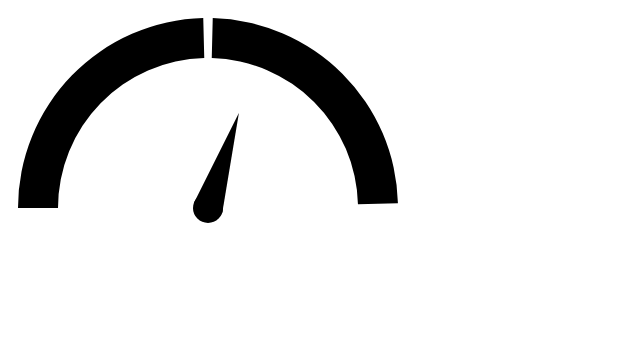
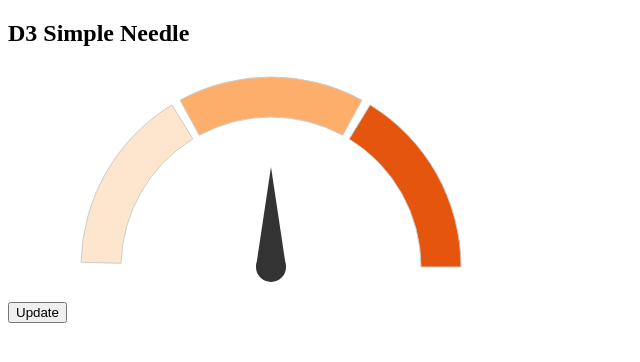
Before and after one commit to antoinebeland/d3-simple-gauge, a website: page example/index.html in a window 1280 px wide. Shown: the whole page, without its empty margins (0-640 px from the left). Drawn offline with nearby package versions, Linux system fonts and the light colour scheme; files that its build step writes are made by us from their sources.

Commit message:
Corrected bug with the needle transition. Added new options to initialize the gauge. Added section on the CSS classes in the README file.

```diff
--- a/example/index.html
+++ b/example/index.html
@@ -5,24 +5,64 @@
   <title>Example | D3 Simple Gauge</title>
   <style>
     svg {
+      height: 250px;
       width: 400px;
-      height: 250px;
+    }
+
+    /* Stroke color for the groups */
+    .arc {
+      stroke: #ccc;
+    }
+
+    /* Fill color for the first group */
+    .chart-color1 {
+      fill: #fee6ce;
+    }
+
+    /* Fill color for the second group */
+    .chart-color2 {
+      fill: #fdae6b;
+    }
+
+    /* Fill color for the third group */
+    .chart-color3 {
+      fill: #e6550d;
+    }
+
+    /* Fill color for the needle */
+    .needle,
+    .needle-center {
+      fill: #333;
     }
   </style>
 </head>
 <body>
-<div class="chart-gauge"></div>
-
+<article>
+  <h1>D3 Simple Needle</h1>
+  <button>Update</button>
+</article>
 <script type="text/javascript" src="../node_modules/d3/dist/d3.min.js"></script>
 <script type="text/javascript" src="../dist/simple-gauge.js"></script>
 <script>
-const simpleGauge = new SimpleGauge({
-  el: d3.select('body').append('svg'),
-  width: 400,
-  height: 200,
-  sectionsCount: 2
-});
-simpleGauge.percent = 0.6;
+  const svg = d3.select('body > article')
+    .append('svg')
+    .attr('width', 400)
+    .attr('height', 250);
+
+  const simpleGauge = new SimpleGauge({
+    animationDelay: 0,          // The delay in ms before to play the needle animation (optional)
+    animationDuration: 3000,    // The duration in ms of the needle animation (optional)
+    barWidth: 40,               // The bar width of the gauge (optional)
+    easeType: d3.easeElastic,   // The ease type to use with the needle animation (optional)
+    el: svg.append('g'),        // The element that hosts the gauge
+    height: 200,                // The height of the gauge
+    percent: 0.5,               // The initial percentage of he needle (optional)
+    sectionsCount: 3,           // The number of sections in the gauge
+    width: 400                  // The width of the gauge
+  });
+
+  d3.select('button')
+    .on('click', () => simpleGauge.percent = Math.random());
 </script>
 </body>
 </html>
--- a/package.json
+++ b/package.json
@@ -1,7 +1,7 @@
 {
   "name": "d3-simple-gauge",
   "version": "1.0.0",
-  "description": "Simple gauge written with D3.js",
+  "description": "A simple gauge written with D3.js",
   "main": "gulpfile.js",
   "scripts": {
     "start": "gulp"
--- a/src/simple-gauge.js
+++ b/src/simple-gauge.js
@@ -2,7 +2,7 @@
  * The code is based on this example (https://codepen.io/anon/pen/WKyXgr)
  * on CodePen and on this tutorial (https://jaketrent.com/post/rotate-gauge-needle-in-d3/).
  *
- * I refactored the code of the example to make it works with D3.js v5, and I restructured
+ * I refactored the code of the example to make it work with D3.js v5, and I restructured
  * the code to make it more flexible.
  *
  * Thanks to the original author for its work.
@@ -10,11 +10,13 @@
 
 const SimpleGauge = (() => {
   const CONSTANTS = {
-    PAD_RAD: 0.05,
     CHAR_INSET: 10,
     BAR_WIDTH: 40,
-    NEEDLE_ANIMATION_DELAY: 500,
-    NEEDLE_ANIMATION_DURATION: 3000
+    EASE_TYPE: d3.easeElastic,
+    NEEDLE_ANIMATION_DELAY: 0,
+    NEEDLE_ANIMATION_DURATION: 3000,
+    NEEDLE_RADIUS: 15,
+    PAD_RAD: 0.05
   };
 
   const percToDeg = perc => perc * 360;
@@ -28,38 +30,49 @@ const SimpleGauge = (() => {
     /**
      * Initializes a new instance of the Needle class.
      *
-     * @param el        The parent element of the needle.
-     * @param length    The length of the needle.
-     * @param radius    The radius of the needle.
+     * @param config                      The configuration to use to initialize the needle.
+     * @param config.animationDelay       The delay in ms before to start the needle animation.
+     * @param config.animationDuration    The duration in ms of the needle animation.
+     * @param config.easeType             The ease type to use for the needle animation.
+     * @param config.el                   The parent element of the needle.
+     * @param config.length               The length of the needle.
+     * @param config.percent              The initial percentage to use.
+     * @param config.radius               The radius of the needle.
      */
-    constructor(el, length, radius) {
-      if (!el) {
+    constructor(config) {
+      if (!config.el) {
         throw new Error('The element must be valid.');
       }
-      this._el = el;
-      this._length = length;
-      this._radius = radius;
+      this._animationDelay = config.animationDelay;
+      this._animationDuration = config.animationDuration;
+      this._easeType = config.easeType;
+      this._el = config.el;
+      this._length = config.length;
+      this._percent = config.percent;
+      this._radius = config.radius;
       this._initialize();
     }
 
     /**
      * Updates the needle position based on the percentage specified.
      *
-     * @param percentage      The percentage to use.
+     * @param percent      The percentage to use.
      */
-    update(percentage) {
+    update(percent) {
       const self = this;
       this._el.transition()
-        .delay(CONSTANTS.NEEDLE_ANIMATION_DELAY)
-        .ease(d3.easeElastic)
-        .duration(CONSTANTS.NEEDLE_ANIMATION_DURATION)
+        .delay(this._animationDelay)
+        .ease(this._easeType)
+        .duration(this._animationDuration)
         .selectAll('.needle')
         .tween('progress', function () {
-          const elementThis = this;
-          return function (percentOfPercent) {
-            const progress = percentOfPercent * percentage;
-            return d3.select(elementThis)
-              .attr('d', self._getPath(progress));
+          const thisElement = this;
+          const delta = percent - self._percent;
+          const initialPercent = self._percent;
+          return function (progressPercent) {
+            self._percent = initialPercent + progressPercent * delta;
+            return d3.select(thisElement)
+              .attr('d', self._getPath(self._percent));
           }
         });
     }
@@ -78,7 +91,7 @@ const SimpleGauge = (() => {
 
        this._el.append('path')
          .attr('class', 'needle')
-        .attr('d', this._getPath(0));
+        .attr('d', this._getPath(this._percent));
     }
 
     /**
@@ -115,18 +128,22 @@ const SimpleGauge = (() => {
     /**
      * Initializes a new instance of the SimpleGauge class.
      *
-     * @param config.el               The D3 element to use to create the gauge (must be a group or a SVG element).
-     * @param config.width            The width of the gauge.
-     * @param config.height           The height of the gauge.
-     * @param config.sectionsCount    The number of sections in the gauge.
-     * @param [config.barWidth]       The bar width of the gauge. By default, the value is 40.
+     * @param config                        The configuration to use to initialize the gauge.
+     * @param [config.animationDelay]       The delay in ms before to start the needle animation. By default, the value
+     *                                      is 0.
+     * @param [config.animationDuration]    The duration in ms of the needle animation. By default, the value is 3000.
+     * @param [config.barWidth]             The bar width of the gauge. By default, the value is 40.
+     * @param [config.easeType]             The ease type to use for the needle animation. By default, the value is
+     *                                      "d3.easeElastic".
+     * @param config.el                     The D3 element to use to create the gauge (must be a group or a SVG element).
+     * @param config.height                 The height of the gauge.
+     * @param [config.percent]              The percentage to use for the needle position. By default, the value is 0.
+     * @param config.sectionsCount          The number of sections in the gauge.
+     * @param config.width                  The width of the gauge.
      */
     constructor(config) {
       if (!config.el) {
         throw new Error('The element must be valid.');
-      }
-      if (isNaN(config.width) || config.width <= 0) {
-        throw new RangeError('The width must be a positive number.');
       }
       if (isNaN(config.height) || config.height <= 0) {
         throw new RangeError('The height must be a positive number.');
@@ -134,15 +151,29 @@ const SimpleGauge = (() => {
       if (isNaN(config.sectionsCount) || config.sectionsCount <= 0) {
         throw new RangeError('The sections count must be a positive number');
       }
+      if (isNaN(config.width) || config.width <= 0) {
+        throw new RangeError('The width must be a positive number.');
+      }
+      if (config.animationDelay !== undefined && (isNaN(config.animationDelay)
+        || config.animationDelay < 0)) {
+        throw new RangeError('The transition delay must be greater or equal to 0.');
+      }
+      if (config.animationDuration !== undefined && (isNaN(config.animationDuration)
+        || config.animationDuration < 0)) {
+        throw new RangeError('The transition duration must be greater or equal to 0.');
+      }
       if (config.barWidth !== undefined && (isNaN(config.barWidth) || config.barWidth <= 0)) {
         throw new RangeError('The bar width must be a positive number');
       }
+      this._animationDelay = config.animationDelay || CONSTANTS.NEEDLE_ANIMATION_DELAY;
+      this._animationDuration = config.animationDuration || CONSTANTS.NEEDLE_ANIMATION_DURATION;
+      this._barWidth = config.barWidth || CONSTANTS.BAR_WIDTH;
+      this._easeType = config.easeType || CONSTANTS.EASE_TYPE;
       this._el = config.el;
-      this._width = config.width;
       this._height = config.height;
       this._sectionsCount = config.sectionsCount;
-      this._barWidth = config.barWidth || CONSTANTS.BAR_WIDTH;
-      this._percent = 0;
+      this._width = config.width;
+      this.percent = (config.percent !== undefined) ? config.percent : 0;
       this._initialize();
     }
 
@@ -164,10 +195,10 @@ const SimpleGauge = (() => {
       if (isNaN(percent) || percent < 0 || percent > 1) {
         throw new RangeError('The percentage must be between 0 and 1.');
       }
+      if (this._needle) {
+        this._needle.update(percent);
+      }
       this._percent = percent;
-      if (this._needle) {
-        this._needle.update(this._percent);
-      }
     }
 
     /**
@@ -186,25 +217,35 @@ const SimpleGauge = (() => {
       const chart = this._el.append('g')
         .attr('transform', `translate(${this._width / 2}, ${this._height})`);
 
-      d3.range(1, this._sectionsCount + 1).forEach((d, sectionIndex) => {
+      chart.selectAll('.arc')
+        .data(d3.range(1, this._sectionsCount + 1))
+        .enter()
+        .append('path')
+        .attr('class', sectionIndex => `arc chart-color${sectionIndex}`)
+        .attr('d', sectionIndex => {
           const arcStartRad = percToRad(totalPercent);
           const arcEndRad = arcStartRad + percToRad(sectionPercentage);
           totalPercent += sectionPercentage;
 
           const startPadRad = sectionIndex === 0 ? 0 : padRad / 2;
           const endPadRad = sectionIndex === this._sectionsCount ? 0 : padRad / 2;
-
           const arc = d3.arc()
             .outerRadius(radius - chartInset)
             .innerRadius(radius - chartInset - this._barWidth)
             .startAngle(arcStartRad + startPadRad)
             .endAngle(arcEndRad - endPadRad);
 
-        chart.append('path')
-          .attr('class', `arc chart-color${sectionIndex}`)
-          .attr('d', arc);
+          return arc(this);
         });
-      this._needle = new Needle(chart, this._height * 0.5, 15);
+      this._needle = new Needle({
+        animationDelay: this._animationDelay,
+        animationDuration: this._animationDuration,
+        easeType: this._easeType,
+        el: chart,
+        length: this._height * 0.5,
+        percent: this._percent,
+        radius: CONSTANTS.NEEDLE_RADIUS
+      });
     }
   }
 
```
Also changed, not shown: README.md, dist/simple-gauge.js. Lines whose indentation alone changed are shown as unchanged.
